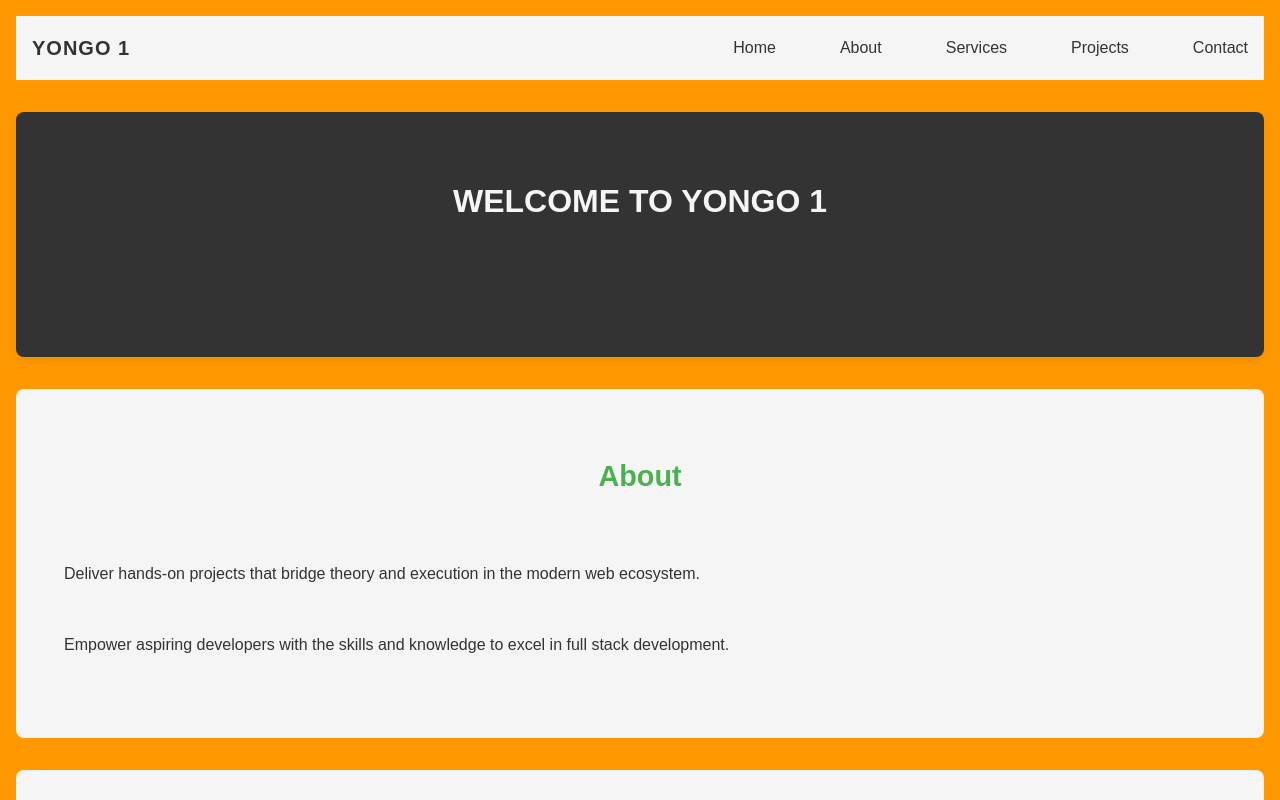
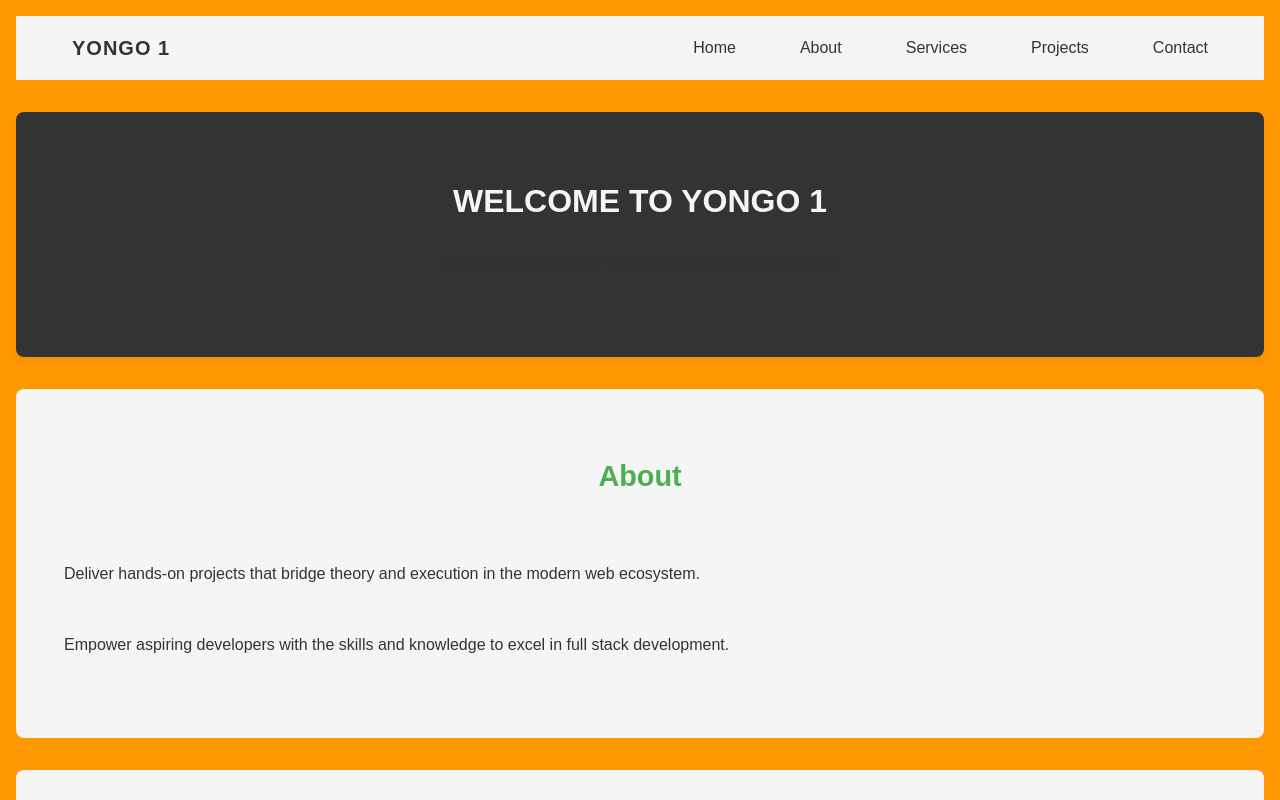
Before and after one commit to Yongo22/YONGO-1, a plain HTML site: page Client/index.html in a window 1280 px wide. Shown: the top 800 px of the page. Drawn offline with Linux system fonts and the light colour scheme.

Commit message:
Refactor: Enhance header structure and navigation accessibility in index.html

```diff
--- a/Client/index.html
+++ b/Client/index.html
@@ -11,9 +11,13 @@
     <a class="skip-link" href="#main">Skip to main content</a>
     <!-- Header Section -->
      <header>
-        <nav class="nav-menu">
+        <div class="container">
+            <nav class="nav-menu" aria-label="Primary navigation">
                 <h1 class="logo">YONGO 1</h1>
-            <ul>
+                <button class="nav-toggle" aria-controls="primary-navigation" aria-expanded="false" aria-label="Toggle navigation">
+                    <span class="hamburger" aria-hidden="true"></span>
+                </button>
+                <ul id="primary-navigation">
                     <li><a class="nav__link" href="#home">Home</a></li>
                     <li><a class="nav__link" href="#about">About</a></li>
                     <li><a class="nav__link" href="#services">Services</a></li>
@@ -21,6 +25,7 @@
                     <li><a class="nav__link" href="#contact">Contact</a></li>
                 </ul>
             </nav>
+        </div>
     </header>
     <!-- Main Content Section -->
      <main id="main">
```
Lines whose indentation alone changed are shown as unchanged.
